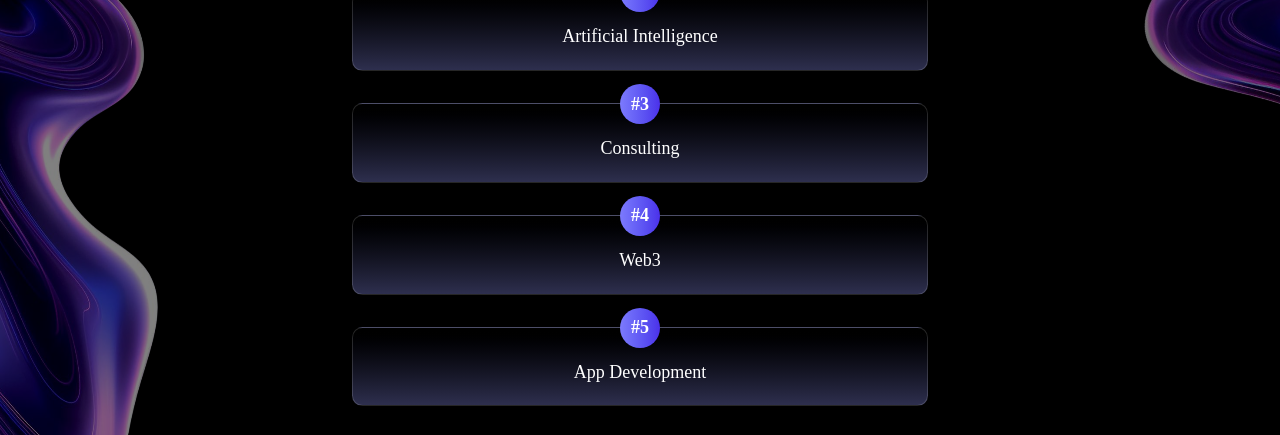
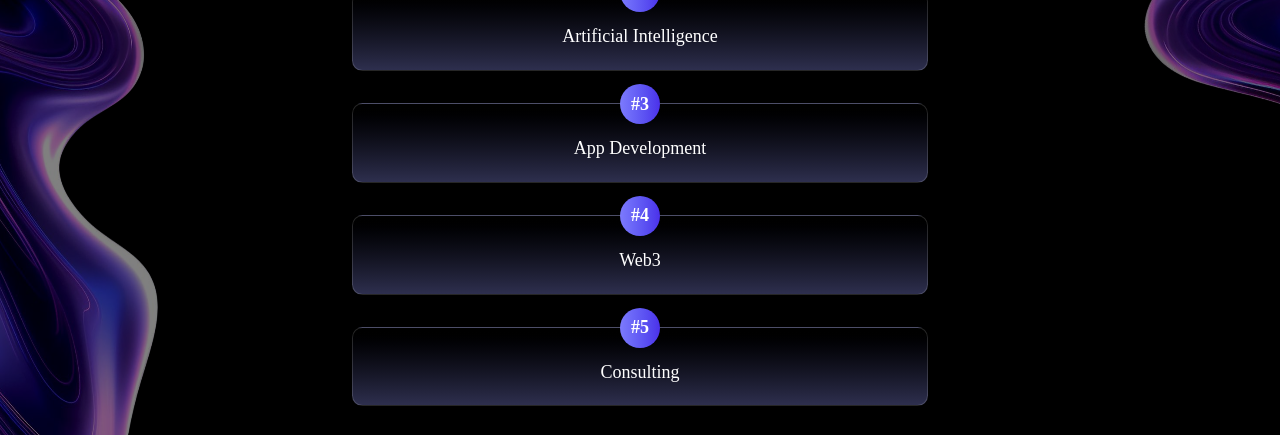
Before and after one commit to devSunil23/metanerds_landing, a Next.js app: page / in a window 1280 px wide. Shown: the part 2020-2455 px from the top of the page. Built offline with nearby package versions, Linux system fonts and the light colour scheme.

Commit message:
order change services section

```diff
--- a/src/components/ui/OurServicesSection.jsx
+++ b/src/components/ui/OurServicesSection.jsx
@@ -12,7 +12,7 @@ const services = [
   },
   {
     id: 3,
-    title: "Consulting",
+    title: "App Development",
   },
   {
     id: 4,
@@ -20,7 +20,7 @@ const services = [
   },
   {
     id: 5,
-    title: "App Development",
+    title: "Consulting",
   },
 ];
 
```
